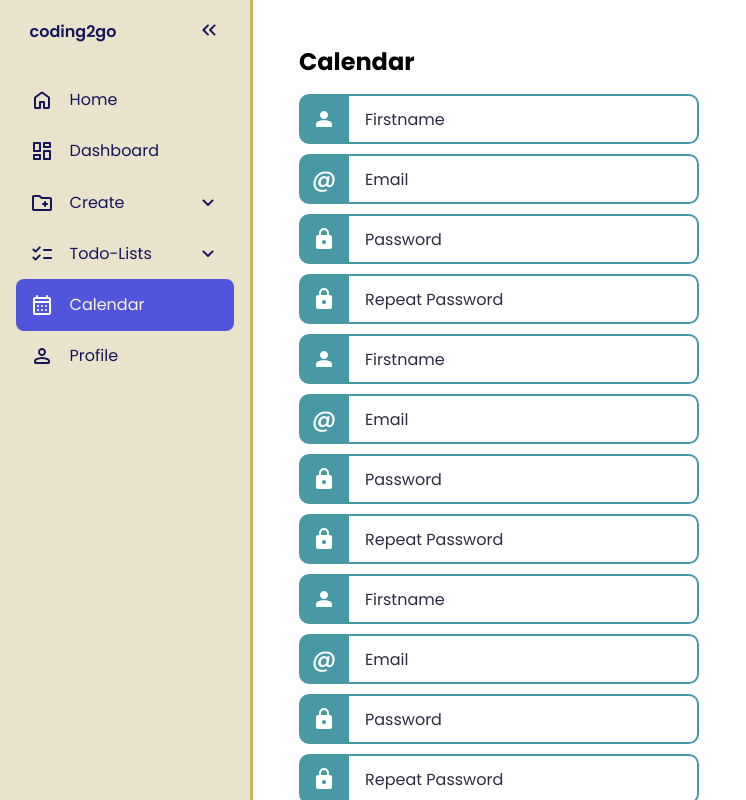
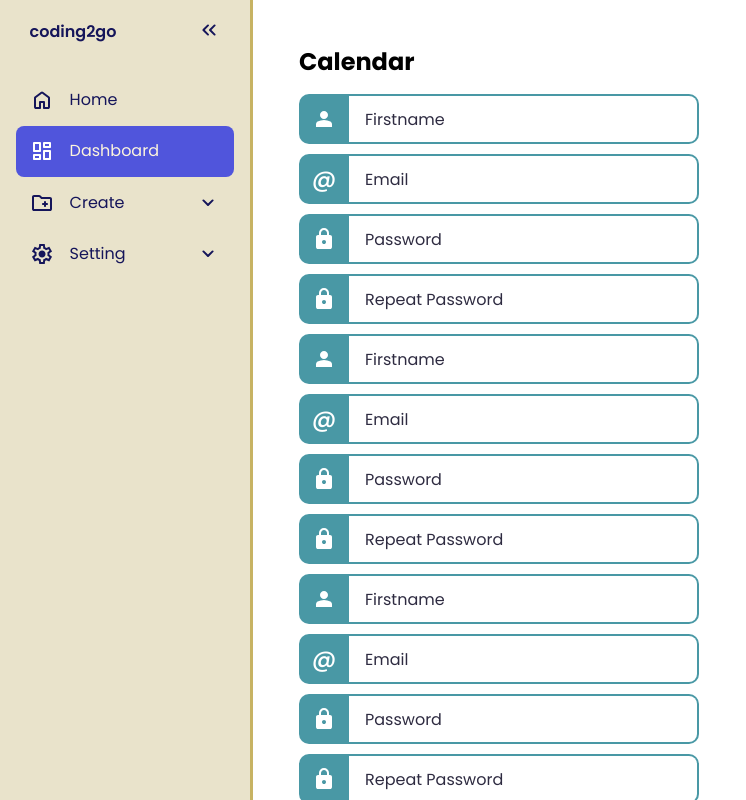
Before and after one commit to naveenbutolatech/react-aws-cicd, a React (Vite) app: page /doctor-dashboard in a window 1280 px wide. Shown: the top 800 px of the page, without its empty margins (0-746 px from the left). Built offline with nearby package versions, Linux system fonts and the light colour scheme.

Commit message:
Update App.tsx

```diff
--- a/src/layouts/doctor-layout/Sidebar.tsx
+++ b/src/layouts/doctor-layout/Sidebar.tsx
@@ -1,8 +1,17 @@
 import { useState } from 'react';
+import handleLogout from '../../utils/authHelpers';
+import { useNavigate, Link } from 'react-router-dom';
+import { useDispatch } from 'react-redux';
+
+// Define all possible menu names as a type
+type MenuName = 'create' | 'todo' | null;
 
 export default function Sidebar() {
   const [isSidebarClosed, setIsSidebarClosed] = useState(false);
-  const [openSubMenu, setOpenSubMenu] = useState(null);
+  const [openSubMenu, setOpenSubMenu] = useState<MenuName>(null);
+
+  const navigate = useNavigate();
+  const dispatch = useDispatch();
 
   const toggleSidebar = () => {
     setIsSidebarClosed(!isSidebarClosed);
@@ -11,7 +20,7 @@
     }
   };
 
-  const toggleSubMenu = (menuName:any) => {
+  const toggleSubMenu = (menuName: MenuName) => {
     if (openSubMenu === menuName) {
       setOpenSubMenu(null);
     } else {
@@ -23,7 +32,7 @@
   };
 
   return (
-    <nav id="sidebar" className={isSidebarClosed ? 'close' : ''}>
+    <nav id="sidebar">
       <ul>
         <li>
           <span className="logo">coding2go</span>
@@ -34,20 +43,20 @@
           </button>
         </li>
         <li>
-          <a href="index.html">
+          <Link to="/">
             <svg xmlns="http://www.w3.org/2000/svg" height="24px" viewBox="0 -960 960 960" width="24px" fill="#e8eaed">
               <path d="M240-200h120v-200q0-17 11.5-28.5T400-440h160q17 0 28.5 11.5T600-400v200h120v-360L480-740 240-560v360Zm-80 0v-360q0-19 8.5-36t23.5-28l240-180q21-16 48-16t48 16l240 180q15 11 23.5 28t8.5 36v360q0 33-23.5 56.5T720-120H560q-17 0-28.5-11.5T520-160v-200h-80v200q0 17-11.5 28.5T400-120H240q-33 0-56.5-23.5T160-200Zm320-270Z"/>
             </svg>
             <span>Home</span>
-          </a>
+          </Link>
         </li>
-        <li>
-          <a href="dashboard.html">
+        <li className="active">
+          <Link to="/admin-dashboard">
             <svg xmlns="http://www.w3.org/2000/svg" height="24px" viewBox="0 -960 960 960" width="24px" fill="#e8eaed">
               <path d="M520-640v-160q0-17 11.5-28.5T560-840h240q17 0 28.5 11.5T840-800v160q0 17-11.5 28.5T800-600H560q-17 0-28.5-11.5T520-640ZM120-480v-320q0-17 11.5-28.5T160-840h240q17 0 28.5 11.5T440-800v320q0 17-11.5 28.5T400-440H160q-17 0-28.5-11.5T120-480Zm400 320v-320q0-17 11.5-28.5T560-520h240q17 0 28.5 11.5T840-480v320q0 17-11.5 28.5T800-120H560q-17 0-28.5-11.5T520-160Zm-400 0v-160q0-17 11.5-28.5T160-360h240q17 0 28.5 11.5T440-320v160q0 17-11.5 28.5T400-120H160q-17 0-28.5-11.5T120-160Zm80-360h160v-240H200v240Zm400 320h160v-240H600v240Zm0-480h160v-80H600v80ZM200-200h160v-80H200v80Zm160-320Zm240-160Zm0 240ZM360-280Z"/>
             </svg>
             <span>Dashboard</span>
-          </a>
+          </Link>
         </li>
         <li>
           <button
@@ -64,9 +73,7 @@
           </button>
           <ul className={`sub-menu ${openSubMenu === 'create' ? 'show' : ''}`}>
             <div>
-              <li><a href="#">Folder</a></li>
-              <li><a href="#">Document</a></li>
-              <li><a href="#">Project</a></li>
+              <li><Link to="/hospital-listing">Hospital Registration</Link></li>
             </div>
           </ul>
         </li>
@@ -75,39 +82,20 @@
             className={`dropdown-btn ${openSubMenu === 'todo' ? 'rotate' : ''}`}
             onClick={() => toggleSubMenu('todo')}
           >
-            <svg xmlns="http://www.w3.org/2000/svg" height="24px" viewBox="0 -960 960 960" width="24px" fill="#e8eaed">
-              <path d="m221-313 142-142q12-12 28-11.5t28 12.5q11 12 11 28t-11 28L250-228q-12 12-28 12t-28-12l-86-86q-11-11-11-28t11-28q11-11 28-11t28 11l57 57Zm0-320 142-142q12-12 28-11.5t28 12.5q11 12 11 28t-11 28L250-548q-12 12-28 12t-28-12l-86-86q-11-11-11-28t11-28q11-11 28-11t28 11l57 57Zm339 353q-17 0-28.5-11.5T520-320q0-17 11.5-28.5T560-360h280q17 0 28.5 11.5T880-320q0 17-11.5 28.5T840-280H560Zm0-320q-17 0-28.5-11.5T520-640q0-17 11.5-28.5T560-680h280q17 0 28.5 11.5T880-640q0 17-11.5 28.5T840-600H560Z"/>
-            </svg>
-            <span>Todo-Lists</span>
+            <svg xmlns="http://www.w3.org/2000/svg" height="24px" viewBox="0 -960 960 960" width="24px" fill="#e8eaed"><path d="m370-80-16-128q-13-5-24.5-12T307-235l-119 50L78-375l103-78q-1-7-1-13.5v-27q0-6.5 1-13.5L78-585l110-190 119 50q11-8 23-15t24-12l16-128h220l16 128q13 5 24.5 12t22.5 15l119-50 110 190-103 78q1 7 1 13.5v27q0 6.5-2 13.5l103 78-110 190-118-50q-11 8-23 15t-24 12L590-80H370Zm70-80h79l14-106q31-8 57.5-23.5T639-327l99 41 39-68-86-65q5-14 7-29.5t2-31.5q0-16-2-31.5t-7-29.5l86-65-39-68-99 42q-22-23-48.5-38.5T533-694l-13-106h-79l-14 106q-31 8-57.5 23.5T321-633l-99-41-39 68 86 64q-5 15-7 30t-2 32q0 16 2 31t7 30l-86 65 39 68 99-42q22 23 48.5 38.5T427-266l13 106Zm42-180q58 0 99-41t41-99q0-58-41-99t-99-41q-59 0-99.5 41T342-480q0 58 40.5 99t99.5 41Zm-2-140Z"/></svg>
+            <span>Setting</span>
             <svg xmlns="http://www.w3.org/2000/svg" height="24px" viewBox="0 -960 960 960" width="24px" fill="#e8eaed">
               <path d="M480-361q-8 0-15-2.5t-13-8.5L268-556q-11-11-11-28t11-28q11-11 28-11t28 11l156 156 156-156q11-11 28-11t28 11q11 11 11 28t-11 28L508-372q-6 6-13 8.5t-15 2.5Z"/>
             </svg>
           </button>
           <ul className={`sub-menu ${openSubMenu === 'todo' ? 'show' : ''}`}>
             <div>
-              <li><a href="#">Work</a></li>
-              <li><a href="#">Private</a></li>
-              <li><a href="#">Coding</a></li>
-              <li><a href="#">Gardening</a></li>
-              <li><a href="#">School</a></li>
+              <li><a href="#" onClick={() => handleLogout(dispatch, navigate)}>Logout</a></li>
+              <li><Link to="#">Profile Settings</Link></li>
+              <li><Link to="#">Hospital Settings</Link></li>
+              <li><Link to="#">System Preferences</Link></li>
             </div>
           </ul>
-        </li>
-        <li className="active">
-          <a href="calendar.html">
-            <svg xmlns="http://www.w3.org/2000/svg" height="24px" viewBox="0 -960 960 960" width="24px" fill="#e8eaed">
-              <path d="M200-80q-33 0-56.5-23.5T120-160v-560q0-33 23.5-56.5T200-800h40v-40q0-17 11.5-28.5T280-880q17 0 28.5 11.5T320-840v40h320v-40q0-17 11.5-28.5T680-880q17 0 28.5 11.5T720-840v40h40q33 0 56.5 23.5T840-720v560q0 33-23.5 56.5T760-80H200Zm0-80h560v-400H200v400Zm0-480h560v-80H200v80Zm0 0v-80 80Zm280 240q-17 0-28.5-11.5T440-440q0-17 11.5-28.5T480-480q17 0 28.5 11.5T520-440q0 17-11.5 28.5T480-400Zm-160 0q-17 0-28.5-11.5T280-440q0-17 11.5-28.5T320-480q17 0 28.5 11.5T360-440q0 17-11.5 28.5T320-400Zm320 0q-17 0-28.5-11.5T600-440q0-17 11.5-28.5T640-480q17 0 28.5 11.5T680-440q0 17-11.5 28.5T640-400ZM480-240q-17 0-28.5-11.5T440-280q0-17 11.5-28.5T480-320q17 0 28.5 11.5T520-280q0 17-11.5 28.5T480-240Zm-160 0q-17 0-28.5-11.5T280-280q0-17 11.5-28.5T320-320q17 0 28.5 11.5T360-280q0 17-11.5 28.5T320-240Zm320 0q-17 0-28.5-11.5T600-280q0-17 11.5-28.5T640-320q17 0 28.5 11.5T680-280q0 17-11.5 28.5T640-240Z"/>
-            </svg>
-            <span>Calendar</span>
-          </a>
-        </li>
-        <li>
-          <a href="profile.html">
-            <svg xmlns="http://www.w3.org/2000/svg" height="24px" viewBox="0 -960 960 960" width="24px" fill="#e8eaed">
-              <path d="M480-480q-66 0-113-47t-47-113q0-66 47-113t113-47q66 0 113 47t47 113q0 66-47 113t-113 47ZM160-240v-32q0-34 17.5-62.5T224-378q62-31 126-46.5T480-440q66 0 130 15.5T736-378q29 15 46.5 43.5T800-272v32q0 33-23.5 56.5T720-160H240q-33 0-56.5-23.5T160-240Zm80 0h480v-32q0-11-5.5-20T700-306q-54-27-109-40.5T480-360q-56 0-111 13.5T260-306q-9 5-14.5 14t-5.5 20v32Zm240-320q33 0 56.5-23.5T560-640q0-33-23.5-56.5T480-720q-33 0-56.5 23.5T400-640q0 33 23.5 56.5T480-560Zm0-80Zm0 400Z"/>
-            </svg>
-            <span>Profile</span>
-          </a>
         </li>
       </ul>
     </nav>
```
